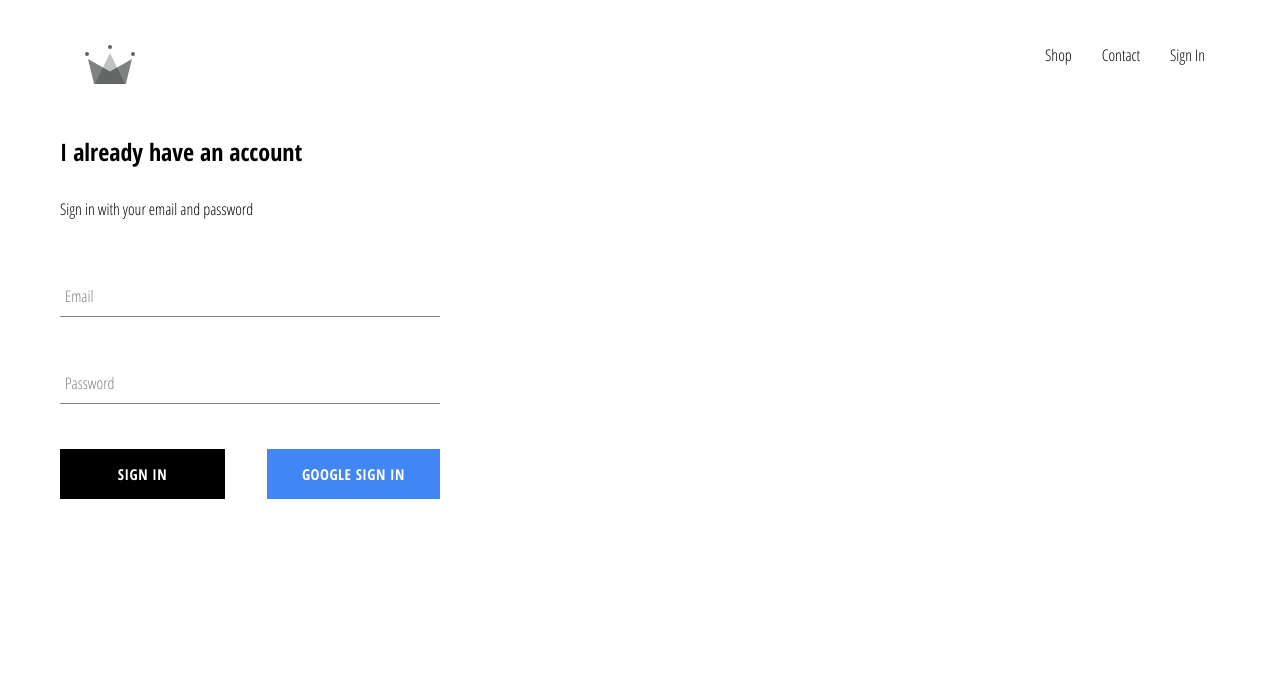
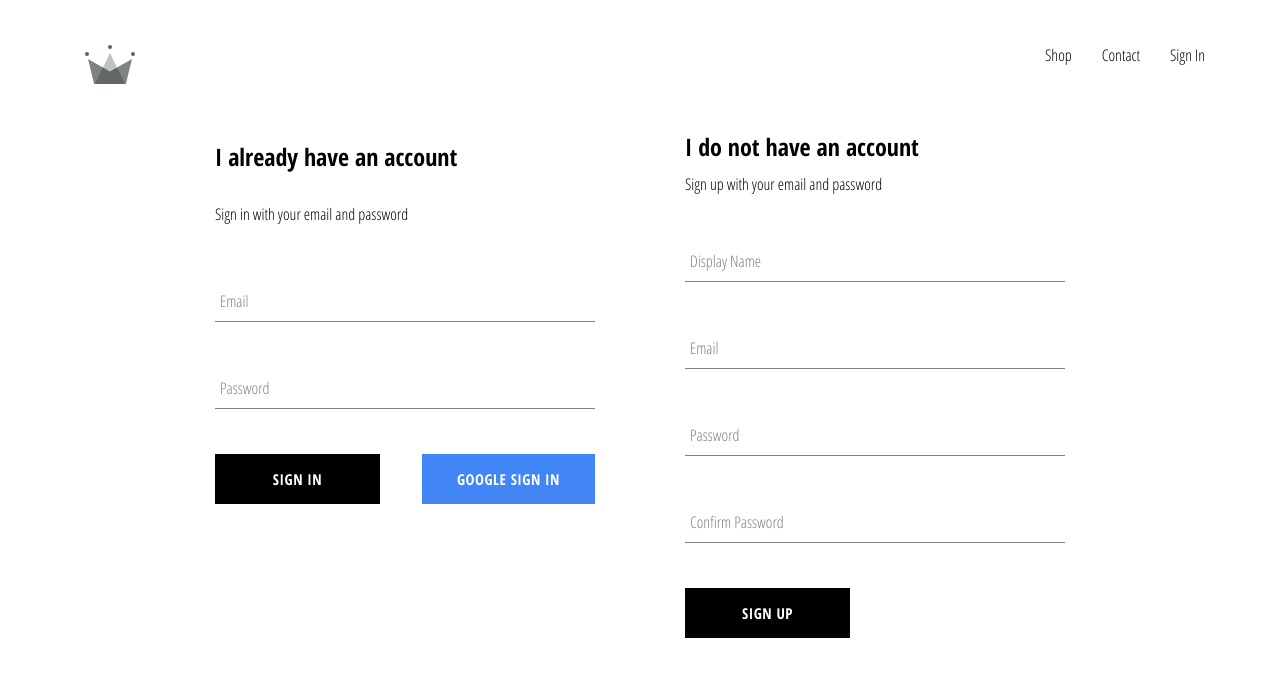
Before and after one commit to stkuwanda/r-shop, a React (Create React App) app: page /signin in a window 1280 px wide. Shown: the top 676 px of the page. Built offline with nearby package versions, Linux system fonts and the light colour scheme; no server answers.

Commit message:
added signup component, added email-password authentication with firebase

```diff
--- /dev/null
+++ b/src/components/signup/signup.component.jsx
@@ -0,0 +1,95 @@
+import React, { Component } from 'react';
+import FormInput from '../forminput/forminput.component';
+import CustomButton from '../custombutton/custombutton.component';
+import { auth, createUserProfileDocument } from '../../firebase/firebase.utils';
+import './signup.styles.scss';
+
+class Signup extends Component {
+	constructor() {
+		super();
+		this.state = {
+			displayName: '',
+			email: '',
+			password: '',
+			confirmPassword: '',
+		};
+	}
+
+	handleChange = e => {
+    const {name, value} = e.target;
+    this.setState({[name]: value});
+  };
+
+	handleSubmit = async e => {
+		e.preventDefault();
+		const { displayName, email, password, confirmPassword } = this.state;
+		if (password !== confirmPassword) {
+			alert("passwords don't match!");
+			return;
+		}
+
+		try {
+			const { user } = await auth.createUserWithEmailAndPassword(
+				email,
+				password
+			);
+			await createUserProfileDocument(user, { displayName });
+			this.setState({
+				displayName: '',
+				email: '',
+				password: '',
+				confirmPassword: '',
+			});
+		} catch (err) {
+			console.log(err.message);
+		}
+	};
+
+	render() {
+		const { displayName, email, password, confirmPassword } = this.state;
+
+		return (
+			<div className='sign-up'>
+				<h2 className='title'>I do not have an account</h2>
+				<span>Sign up with your email and password</span>
+				<form className='sign-up-form' onSubmit={this.handleSubmit}>
+					<FormInput
+						type='text'
+						name='displayName'
+						value={displayName}
+						onChange={this.handleChange}
+						label='Display Name'
+						required
+					/>
+					<FormInput
+						type='email'
+						name='email'
+						value={email}
+						onChange={this.handleChange}
+						label='Email'
+						required
+					/>
+					<FormInput
+						type='password'
+						name='password'
+						value={password}
+						onChange={this.handleChange}
+						label='Password'
+						required
+					/>
+					<FormInput
+						type='password'
+						name='confirmPassword'
+						value={confirmPassword}
+						onChange={this.handleChange}
+						label='Confirm Password'
+						required
+					/>
+					<CustomButton type='submit'>Sign Up</CustomButton>
+				</form>
+			</div>
+		);
+	}
+}
+
+export default Signup;
--- /dev/null
+++ b/src/components/signup/signup.styles.scss
@@ -0,0 +1,9 @@
+.sign-up{
+  display: flex;
+  flex-direction: column;
+  width: 380px;
+
+  .title{
+    margin: 10px 0;
+  }
+}
--- a/src/pages/signin-signup-page/signin-signup-page.component.jsx
+++ b/src/pages/signin-signup-page/signin-signup-page.component.jsx
@@ -1,11 +1,13 @@
 import React from 'react';
 import Signin from '../../components/signin/signin.component';
+import Signup from '../../components/signup/signup.component';
 import './signin-signup-page.styles.scss';
 
 const SigninAndSignupPage = () => {
 	return (
 		<div className='signin-and-signup'>
 			<Signin />
+			<Signup />
 		</div>
 	);
 };
--- a/src/pages/signin-signup-page/signin-signup-page.styles.scss
+++ b/src/pages/signin-signup-page/signin-signup-page.styles.scss
@@ -0,0 +1,6 @@
+.signin-and-signup{
+  width: 850px;
+  display: flex;
+  justify-content: space-between;
+  margin: 30px auto;
+}
```
